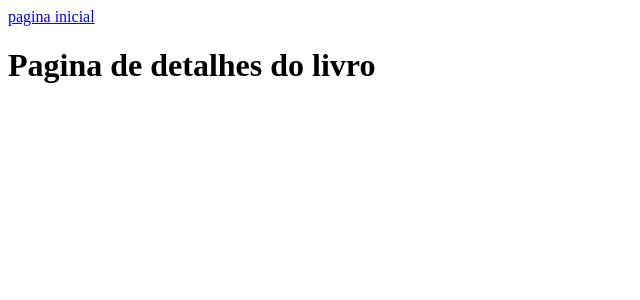
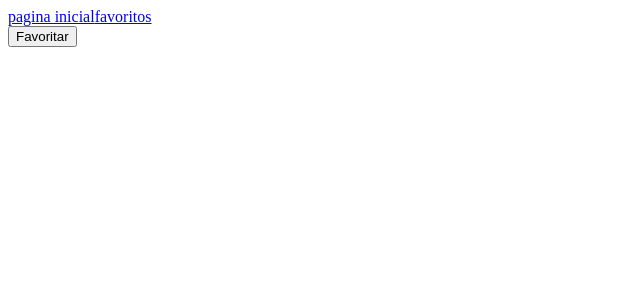
Before and after one commit to mauricioluanss/Desafio-Tecnico-Front-End, a Vue app: page /livro/1 in a window 1280 px wide. Shown: the top 300 px of the page, without its empty margins (0-640 px from the left). Built offline with nearby package versions, Linux system fonts and the light colour scheme; no server answers.

Commit message:
implementação de favoritar e filtragem de favoritos

```diff
--- a/package.json
+++ b/package.json
@@ -13,9 +13,9 @@
   },
   "dependencies": {
     "axios": "^1.9.0",
-    "pinia": "^3.0.1",
     "vue": "^3.5.13",
-    "vue-router": "^4.5.1"
+    "vue-router": "^4.5.1",
+    "vuex": "^4.0.2"
   },
   "devDependencies": {
     "@eslint/js": "^9.22.0",
--- a/src/App.vue
+++ b/src/App.vue
@@ -1,6 +1,9 @@
 <template>
   <header>
-    <nav></nav>
+    <nav>
+      <RouterLink to="/">pagina inicial</RouterLink>
+      <RouterLink to="/favoritos">favoritos</RouterLink>
+    </nav>
   </header>
 
   <main>
@@ -11,11 +14,12 @@
 </template>
 
 <script>
-import { RouterView } from 'vue-router';
+import { RouterView, RouterLink } from 'vue-router';
 
 export default {
   components: {
     RouterView,
+    RouterLink
   },
 }
 </script>
--- a/src/components/CardLivro.vue
+++ b/src/components/CardLivro.vue
@@ -1,7 +1,9 @@
 <template>
   <div>
     <RouterLink :to="`/livro/${livro.id}`">
-      <img :src="thumbnail" alt="capa" />{{ titulo }} - {{ autor }} - {{ publishedDate }}
+      <img :src="thumbnail" alt="capa" />
+      <p v-if="titulo">Titulo: {{ titulo }}</p>
+      <p v-if="autor">Autor: {{ autor }}</p>
     </RouterLink>
   </div>
 </template>
@@ -21,39 +23,29 @@ export default {
   },
 
   computed: {
-    /* idLivro() {
-      return this.livro.id
-    }, */
     thumbnail() {
-      // INSERIR LÓGICA PARA VALIDAR SE EXISTE A PROPRIEADE imageLinks !!!!!!!!!!!!!!!
       if (this.livro.volumeInfo.imageLinks?.thumbnail) {
         return this.livro.volumeInfo.imageLinks.thumbnail
       } else {
         return "https://placehold.co/130x180"
       }
     },
+
     titulo() {
       if (this.livro.volumeInfo.title) {
         return this.livro.volumeInfo.title
       } else {
-        return "titulo não encontrado."
+        return null
       }
     },
+
     autor() {
       if (this.livro.volumeInfo.authors) {
         return this.livro.volumeInfo.authors.join(', ') // imprime os valores do array separados por ,
       } else {
-        return "autor não encontrado."
+        return null
       }
     },
-
-    publishedDate() {
-      if (this.livro.volumeInfo.publishedDate) {
-        return this.livro.volumeInfo.publishedDate
-      } else {
-        return "ano de publicação não encontrado."
-      }
-    }
   },
 }
 </script>
--- a/src/components/InputBuscaLivros.vue
+++ b/src/components/InputBuscaLivros.vue
@@ -1,7 +1,3 @@
-<!--
-Como usuário gostaria de digitar algumas palavras e ver uma lista de
-livros que tenhas relação com a minha busca.
--->
 <template>
   <form>
     <h3>PESQUISE O LIVRO</h3>
@@ -38,8 +34,7 @@ export default {
 
   watch: {
     pesquisa() {
-      console.log(this.pesquisa) //debug
-      if (this.pesquisa.length > 3) {
+      if (this.pesquisa.length > 2) {
         console.log(this.pesquisa) //debug
         this.buscaLivros() //chama a funcao de busca
       }
--- a/src/main.js
+++ b/src/main.js
@@ -1,9 +1,9 @@
 import { createApp } from 'vue'
-import { createPinia } from 'pinia'
 import router from './router'
 import App from './App.vue'
+import store from './stores/index.js'
 
 const app = createApp(App)
 app.use(router)
-app.use(createPinia())
+app.use(store)
 app.mount('#app')
--- a/src/router/index.js
+++ b/src/router/index.js
@@ -1,6 +1,7 @@
 import { createRouter, createWebHistory } from 'vue-router'
 import PgBuscaLivros from '@/views/PgBuscaLivros.vue'
 import DetalhesCardLivro from '@/views/DetalhesCardLivro.vue'
+import PagFavoritos from '@/views/PagFavoritos.vue'
 
 const routes = [
   {
@@ -13,6 +14,11 @@ const routes = [
     name: 'detalhes-livro',
     component: DetalhesCardLivro,
   },
+  {
+    path: '/favoritos',
+    name: 'livros-favoritos',
+    component: PagFavoritos,
+  },
 ]
 
 const router = createRouter({
--- /dev/null
+++ b/src/stores/index.js
@@ -0,0 +1,35 @@
+import { createStore } from 'vuex'
+
+export default createStore({
+  state: {
+    favoritos: [],
+  },
+
+  mutations: {
+    ADICIONAR_FAVORITO(state, livro) {
+      state.favoritos.push(livro)
+    },
+
+    REMOVER_FAVORITO(state, livroARemover) {
+      const filtro = (livro) => livro.id !== livroARemover.id
+      const novaLista = state.favoritos.filter(filtro)
+      state.favoritos = novaLista
+    },
+  },
+
+  actions: {
+    ChamaAdicionarFavorito(context, livro) {
+      context.commit('ADICIONAR_FAVORITO', livro)
+    },
+
+    ChamaRemoverFavorito(context, livro) {
+      context.commit('REMOVER_FAVORITO', livro)
+    },
+  },
+
+  getters: {
+    retornaFavoritos: (state) => {
+      return state.favoritos
+    },
+  },
+})
--- a/src/views/DetalhesCardLivro.vue
+++ b/src/views/DetalhesCardLivro.vue
@@ -1,15 +1,10 @@
 <template>
   <header>
-    <nav>
-      <RouterLink to="/">pagina inicial</RouterLink>
-    </nav>
   </header>
 
-  <h1>Pagina de detalhes do livro</h1>
   <div v-if="detalhesLivro != null">
-    <!-- implementar marcação html correta  -->
+    <h1>{{ titulo }}</h1>
     <img :src="thumbnail" alt="capa do livro" /> <br />
-    titulo: {{ titulo }} <br />
     autores: {{ autores }} <br />
     editora: {{ editora }} <br />
     data de publicação: {{ dataPublicacao }} <br />
@@ -17,17 +12,17 @@
     categorias : {{ categorias }} <br />
     descrição: <span v-html="descricao" /> <br />
   </div>
+
+  <div>
+    <button @click="favoritar">{{ !ehFavorito ? 'Favoritar' : 'Remover dos favoritos' }}
+    </button>
+  </div>
 </template>
 
 <script>
 import { requisicao } from '@/api/detalhes-livro'
-import { RouterLink } from 'vue-router'
 
 export default {
-  components: {
-    RouterLink,
-  },
-
   data() {
     return {
       idLivro: '',
@@ -74,6 +69,18 @@ export default {
     descricao() {
       return this.detalhesLivro.volumeInfo?.description || 'Descrição não encontrada.'
     },
+
+    ehFavorito() {
+      const favoritos = this.$store.getters.retornaFavoritos;
+      const idAtual = this.idLivro;
+      return favoritos.some((livro) => {
+        if (livro.id === idAtual) {
+          return true
+        } else {
+          return false
+        }
+      })
+    }
   },
 
   methods: {
@@ -87,111 +94,16 @@ export default {
       }
     },
 
-    /*
-    tive essa ideia pra aplicar N/A em todos os campos
-    que não existitem, mas desisti pois ficaria muito feio
-    validaSeCampoExiste(parametro) {
-      if (!parametro) {
-        return 'N/A'
+    favoritar() {
+      if (!this.ehFavorito) {
+        this.$store.dispatch('ChamaAdicionarFavorito', this.detalhesLivro)
       } else {
-        return parametro
+        this.$store.dispatch('ChamaRemoverFavorito', this.detalhesLivro)
+        console.log("Este livro já é favorito!")
       }
-    }*/
+    }
   },
 }
 </script>
-<!--
-RESPOSTA DA API PARA ESTUDO
 
-{
-    "kind": "books#volume",
-    "id": "FYfkEAAAQBAJ",
-    "etag": "veA2Nh4w8E4",
-    "selfLink": "https://www.googleapis.com/books/v1/volumes/FYfkEAAAQBAJ",
-    "volumeInfo": {
-        "title": "Naruto 21",
-        "authors": [
-            "Masashi Kishimoto"
-        ],
-        "publisher": "Panini S.p.A.",
-        "publishedDate": "2023-11-27",
-        "description": "Sasuke sceglie di accettare l’invito di Orochimaru e di fuggire dal Villaggio della Foglia, ma una squadra d’eccezione, formata da soli genin, parte subito alla sua ricerca!",
-        "industryIdentifiers": [
-            {
-                "type": "ISBN_10",
-                "identifier": "8828769939"
-            },
-            {
-                "type": "ISBN_13",
-                "identifier": "9788828769934"
-            }
-        ],
-        "readingModes": {
-            "text": true,
-            "image": true
-        },
-        "pageCount": 192,
-        "printedPageCount": 209,
-        "printType": "BOOK",
-        "categories": [
-            "Comics & Graphic Novels / Manga / General",
-            "Comics & Graphic Novels / Manga / Action & Adventure"
-        ],
-        "maturityRating": "NOT_MATURE",
-        "allowAnonLogging": true,
-        "contentVersion": "0.2.2.0.preview.3",
-        "panelizationSummary": {
-            "containsEpubBubbles": true,
-            "containsImageBubbles": true,
-            "epubBubbleVersion": "4ab00e2f6a18421b_A",
-            "imageBubbleVersion": "4ab00e2f6a18421b_A"
-        },
-        "comicsContent": true,
-        "imageLinks": {
-            "smallThumbnail": "http://books.google.com/books/publisher/content?id=FYfkEAAAQBAJ&printsec=frontcover&img=1&zoom=5&edge=curl&imgtk=AFLRE72wTS9H8D2ev7QVw0_hcceLkVe_TUf02Llp9To_-fCXABI9LEiTtGRIzjW7RqNW_LBaCtdMnJmuDnEsU0Vkk3p5HB42Z2IZYNHbbPwyJNKK7w7ZbeDYupXLDxI6Of-ACAuuUksG&source=gbs_api",
-            "thumbnail": "http://books.google.com/books/publisher/content?id=FYfkEAAAQBAJ&printsec=frontcover&img=1&zoom=1&edge=curl&imgtk=AFLRE72sKzqivOWiJwu0gSy6G22jIcpjirC8E0OXq0V6BIw4sfaaUTajQhV_KukOXTuChnLjNqUq8Ur34aXWR7Ol8K1HGI0UbWyC2YezTn2G2dCD9rRobitt7T4Es_FoJTFtU45QPeAk&source=gbs_api",
-            "small": "http://books.google.com/books/publisher/content?id=FYfkEAAAQBAJ&printsec=frontcover&img=1&zoom=2&edge=curl&imgtk=AFLRE72n1rMdtMBpO456mF1i-PrBAvlxZyGTKTMMGkMVqnIWy0Pjfcjt1OJJP7UB62S549e43Vuyqx2YE6wBHDpyaQRe25Z2L-Nf-hg090Ovok4bAjUt08vvgAv2HvZUJrGNI1UegvqL&source=gbs_api",
-            "medium": "http://books.google.com/books/publisher/content?id=FYfkEAAAQBAJ&printsec=frontcover&img=1&zoom=3&edge=curl&imgtk=AFLRE70kkwjxMUHAz_HuO6H3JbNUUG9xkglfGOCoMLWJUNrcotrAumeoiPlhWXzy1hgibhTYKzQ_FZu84zY6FEKWrmF-xIoVvJ5Ot3YCBStqu9iedhbeUgYFVxqR98F2PEMAbWoPSw_S&source=gbs_api",
-            "large": "http://books.google.com/books/publisher/content?id=FYfkEAAAQBAJ&printsec=frontcover&img=1&zoom=4&edge=curl&imgtk=AFLRE71P4N33xiXo31XJSYGcMAZI3kgYZrrShGoRWzvIJAwEMOsFUlodtv8FlHbthm-msNtgdr6lHvvWPtidB7tKzMy7oX3oDPPJo8dG3dAi9NlOgB2cB6_dxnkMNNF_lROMi5TAugej&source=gbs_api",
-            "extraLarge": "http://books.google.com/books/publisher/content?id=FYfkEAAAQBAJ&printsec=frontcover&img=1&zoom=6&edge=curl&imgtk=AFLRE71X4fYL8pO04E4r0cnaXK2fPCcPxmYy5Cfc4SHoTAqjH32MWntuC9UULVhDOIZwFOLrm7Uth5yKqungVxQC5bu5txoNkex4Q4kkHlkAwWcjgRq7Oo4245ea-b8WAF6PLU5ipDQQ&source=gbs_api"
-        },
-        "language": "it",
-        "previewLink": "http://books.google.com.br/books?id=FYfkEAAAQBAJ&hl=&source=gbs_api",
-        "infoLink": "https://play.google.com/store/books/details?id=FYfkEAAAQBAJ&source=gbs_api",
-        "canonicalVolumeLink": "https://play.google.com/store/books/details?id=FYfkEAAAQBAJ"
-    },
-    "layerInfo": {
-        "layers": [
-            {
-                "layerId": "geo",
-                "volumeAnnotationsVersion": "6"
-            }
-        ]
-    },
-    "saleInfo": {
-        "country": "BR",
-        "saleability": "NOT_FOR_SALE",
-        "isEbook": false
-    },
-    "accessInfo": {
-        "country": "BR",
-        "viewability": "PARTIAL",
-        "embeddable": true,
-        "publicDomain": false,
-        "textToSpeechPermission": "ALLOWED",
-        "epub": {
-            "isAvailable": true,
-            "acsTokenLink": "http://books.google.com.br/books/download/Naruto_21-sample-epub.acsm?id=FYfkEAAAQBAJ&format=epub&output=acs4_fulfillment_token&dl_type=sample&source=gbs_api"
-        },
-        "pdf": {
-            "isAvailable": true,
-            "acsTokenLink": "http://books.google.com.br/books/download/Naruto_21-sample-pdf.acsm?id=FYfkEAAAQBAJ&format=pdf&output=acs4_fulfillment_token&dl_type=sample&source=gbs_api"
-        },
-        "webReaderLink": "http://play.google.com/books/reader?id=FYfkEAAAQBAJ&hl=&source=gbs_api",
-        "accessViewStatus": "SAMPLE",
-        "quoteSharingAllowed": false
-    }
-}
-
--->
 <style></style>
--- /dev/null
+++ b/src/views/PagFavoritos.vue
@@ -0,0 +1,24 @@
+<template>
+  <ul>
+    <h3>FAVORITOS</h3>
+    <li v-for="item in livrosFavoritos" :key="item.id">
+      <CardLivro :livro="item" />
+    </li>
+  </ul>
+</template>
+
+<script>
+import CardLivro from '@/components/CardLivro.vue';
+
+export default {
+  components: {
+    CardLivro,
+  },
+
+  computed: {
+    livrosFavoritos() {
+      return this.$store.getters.retornaFavoritos
+    }
+  },
+}
+</script>
```
Also changed, not shown: 1 other file (tests, documents, lock files or other folders).
